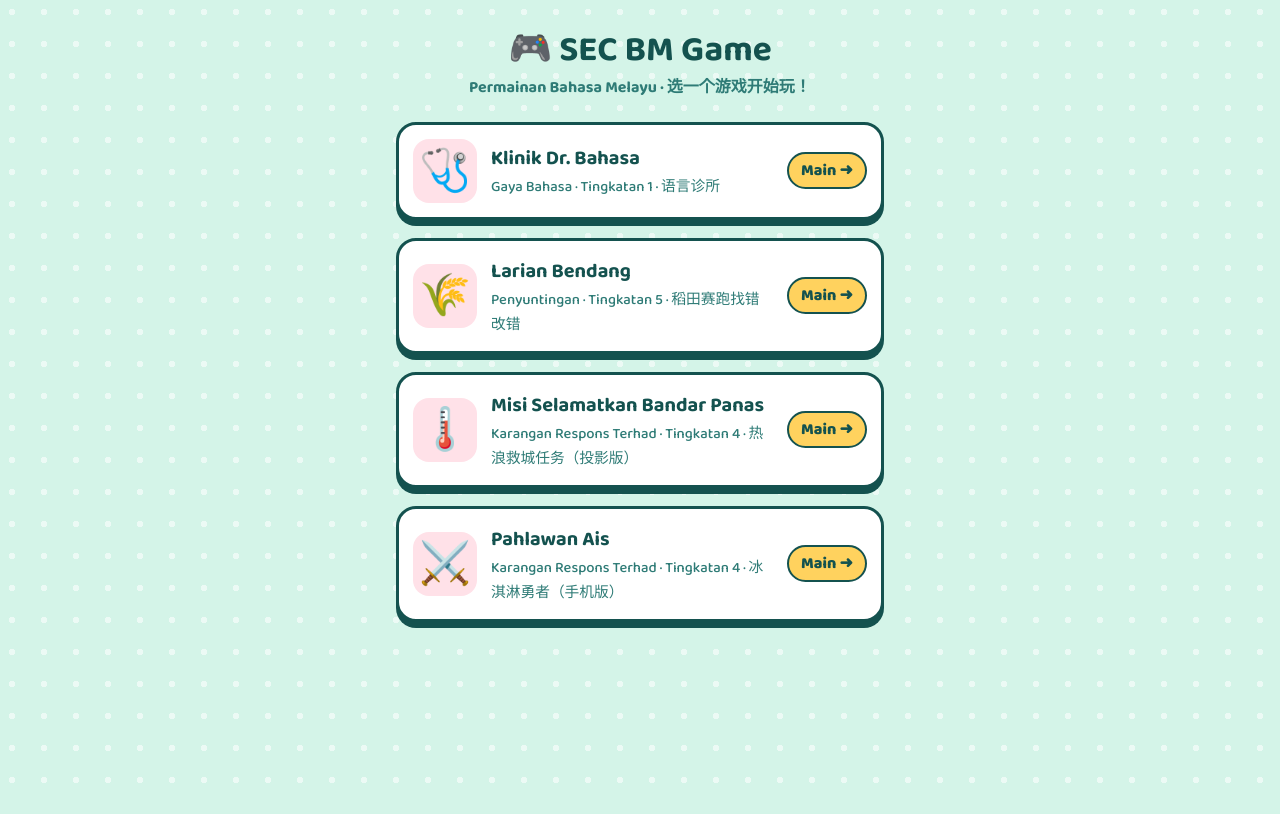
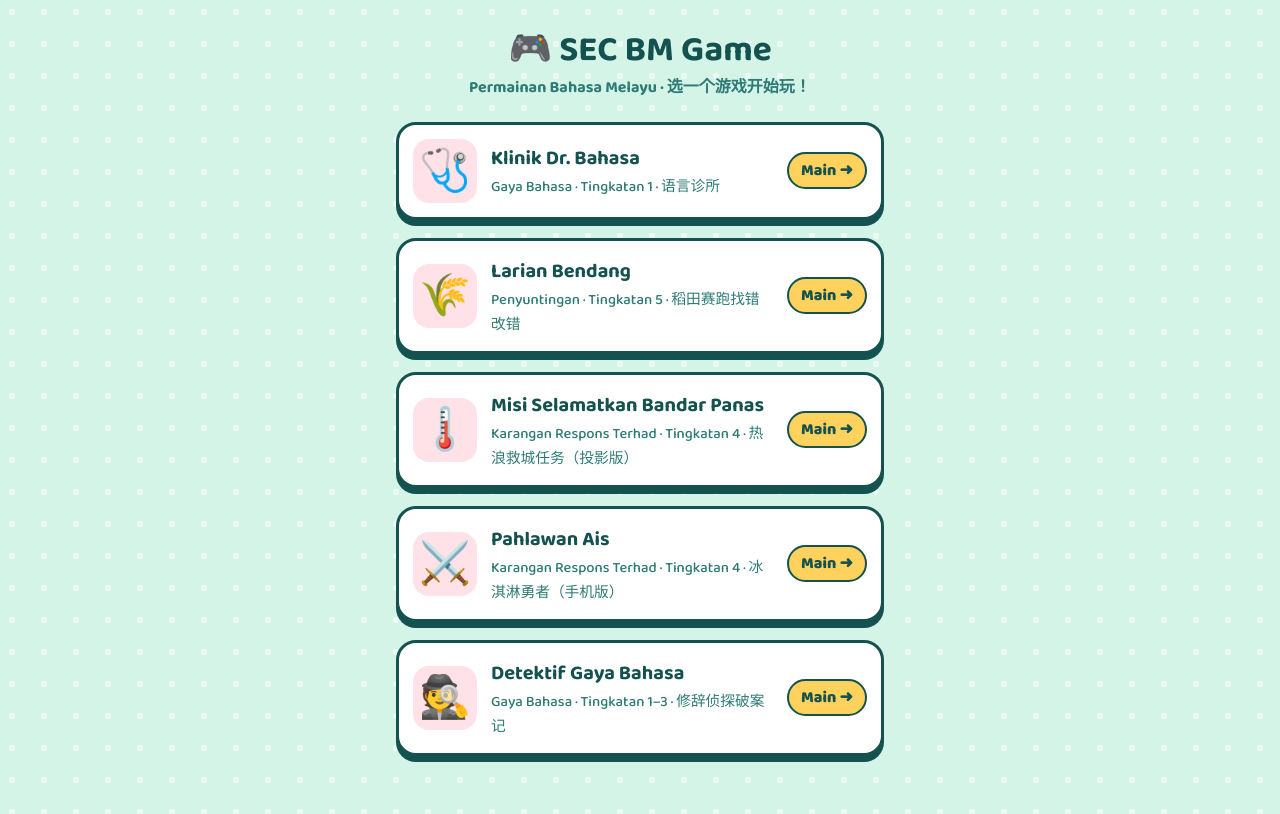
Before and after one commit to MsGan-a11y/sec-bm-game, a plain HTML site: page index.html in a window 1280 px wide. Drawn offline with Linux system fonts and the light colour scheme; a web font is replaced by a local one.

Commit message:
Update index.html

```diff
--- a/index.html
+++ b/index.html
@@ -45,6 +45,11 @@
 <div><b>Pahlawan Ais</b><span>Karangan Respons Terhad · Tingkatan 4 · 冰淇淋勇者（手机版）</span></div>
 <div class="go">Main ➜</div>
 </a>
+<a class="card" href="detektif-gaya-bahasa.html">
+<div class="ic">🕵️</div>
+<div><b>Detektif Gaya Bahasa</b><span>Gaya Bahasa · Tingkatan 1–3 · 修辞侦探破案记</span></div>
+<div class="go">Main ➜</div>
+</a>
 <!--GAMES-->
 </div>
 </body>
```
